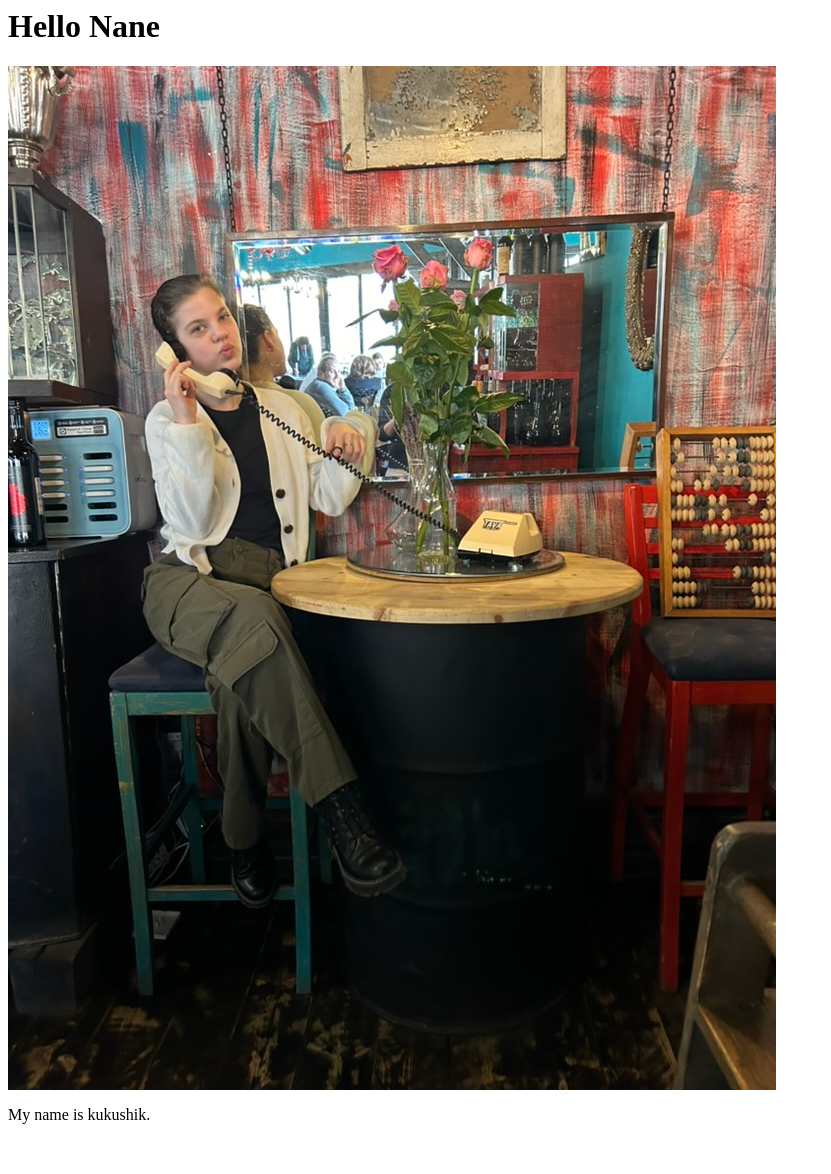
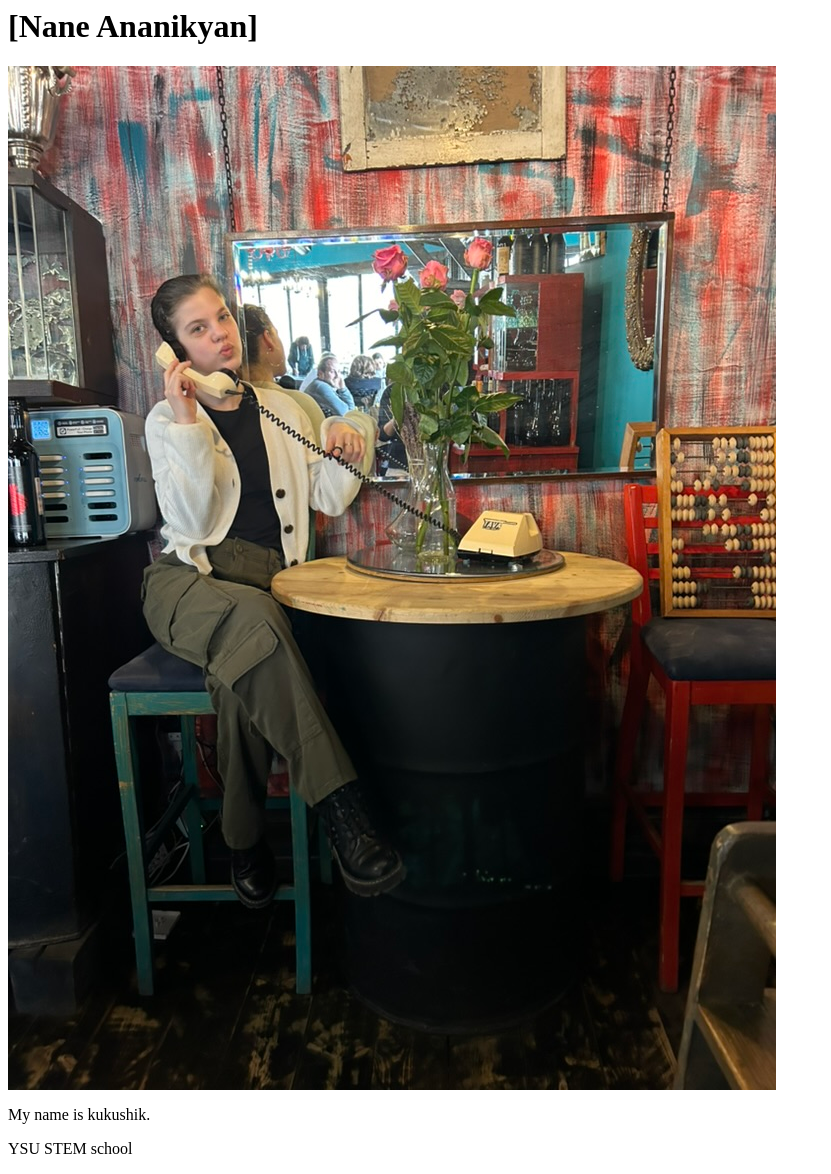
Before and after one commit to ananikyannane/about-me, a plain HTML site: page index.html in a window 1280 px wide. Shown: the whole page, without its empty margins (0-831 px from the left). Before the commit the page ends 1140 px from the top, so only its background shows below. Drawn offline with Linux system fonts and the light colour scheme.

Commit message:
Update index.html.Add div

```diff
--- a/index.html
+++ b/index.html
@@ -3,8 +3,11 @@
 </head>
 
 <body>
-<h1>Hello Nane</h2>
+<h1>[Nane Ananikyan]</h2>
   <img src="my-photo.jpeg" />
 <p>My name is kukushik.</p>
+  <div class="shadowbox>
+    <p>YSU STEM school </p>
+    </div>
 </body>
 </html>
```
